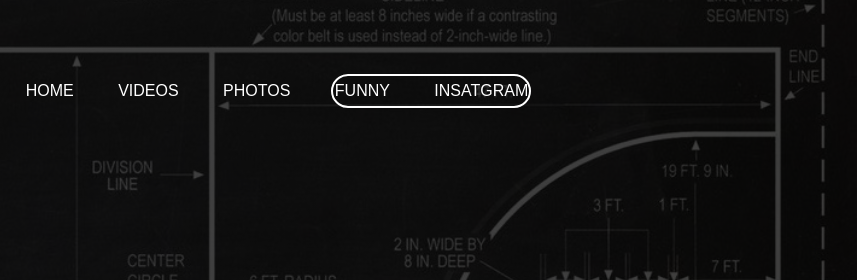
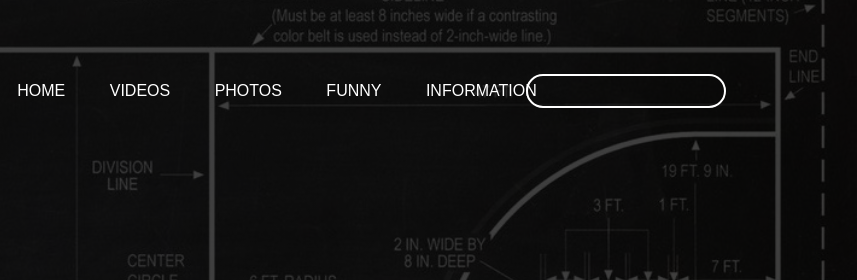
Before and after one commit to letsicem/letsicem.github.io, a plain HTML site: page index.html in a window 1280 px wide. Shown: the top 280 px of the page, 423-1280 px from the left. Drawn offline with Linux system fonts and the light colour scheme.

Commit message:
addchanges

```diff
--- a/index.html
+++ b/index.html
@@ -22,7 +22,7 @@
   <li><a href="#2">Videos</a></li>
   <li><a href="#3">Photos</a></li>
   <li><a href="#4">Funny</a></li>
-  <li><a href="#5">Insatgram</a></li>
+  <li><a href="#5">Information</a></li>
 </ul>
 <a href="https://www.instagram.com/letssicem/">
   <button class="click"></button>
--- a/styles.css
+++ b/styles.css
@@ -98,7 +98,7 @@ button:hover{
   border: none;
 }
 .click{
-  margin-left: -430px;
+  margin-left: -235px;
 }
 
 
```
